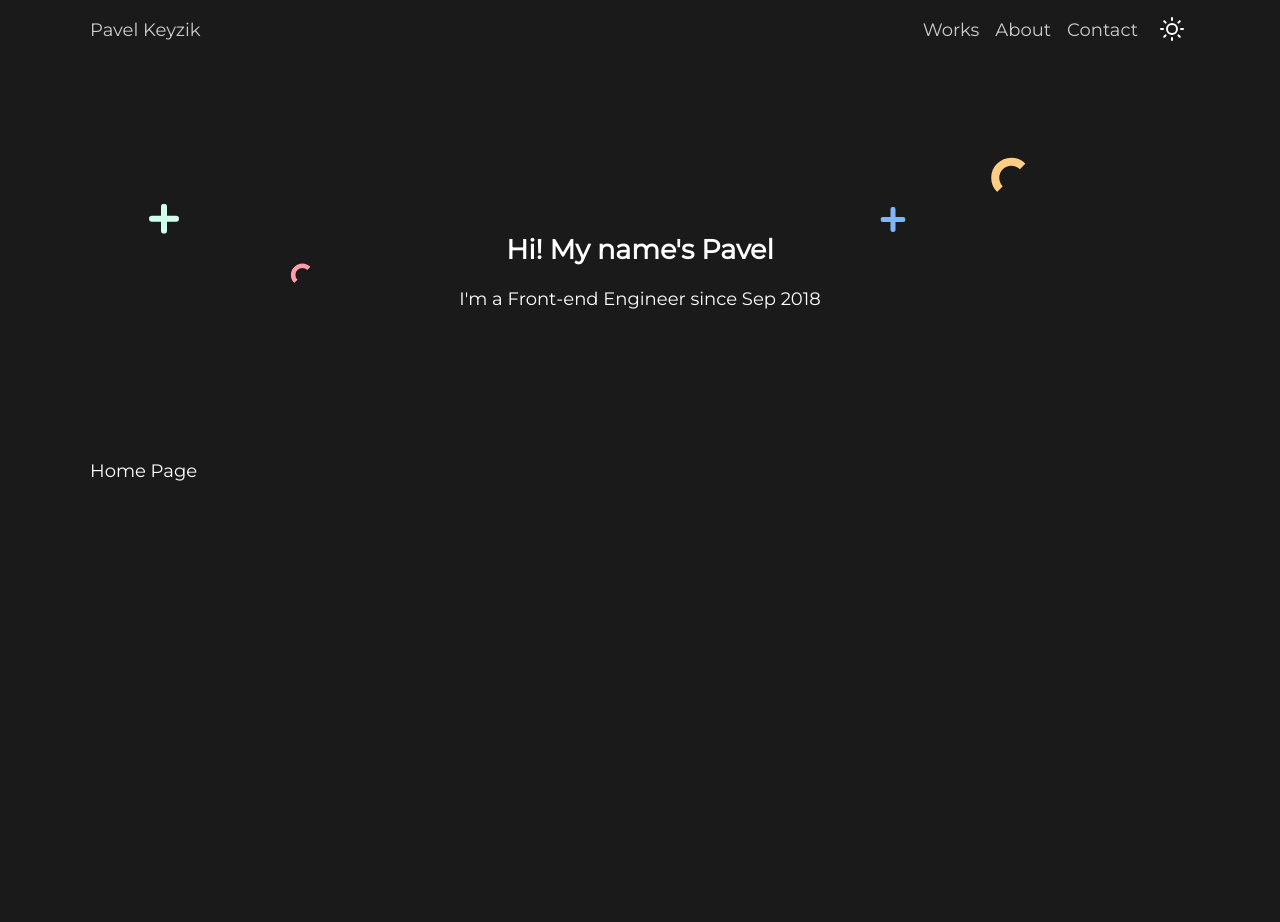
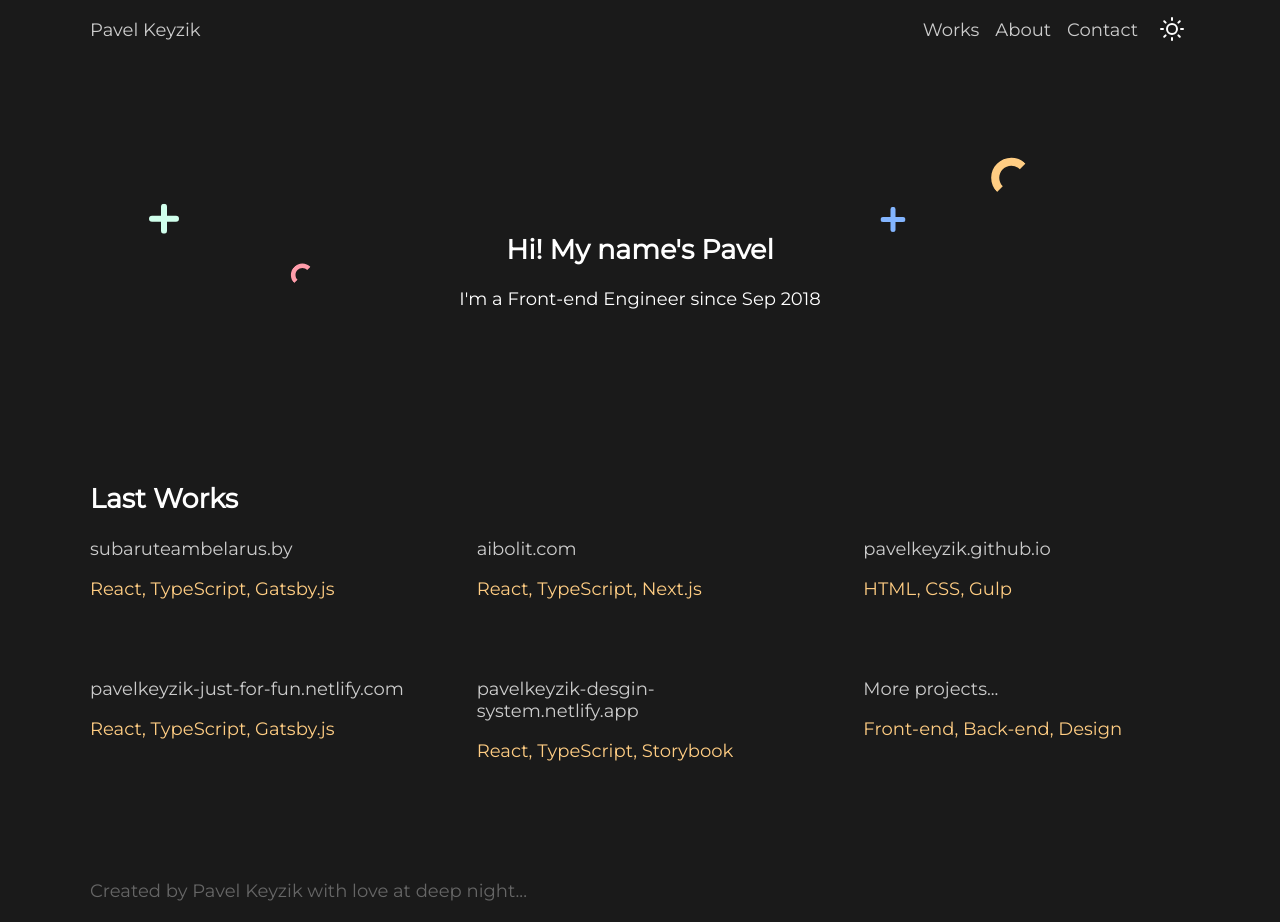
Before and after one commit to pavelkeyzik/backup.pavelkeyzik, a Next.js app: page / in a window 1280 px wide. Before the commit the page ends 800 px from the top, so only its background shows below. Built offline with nearby package versions, Linux system fonts and the light colour scheme.

Commit message:
Add Footer and LastWorks components

```diff
--- /dev/null
+++ b/src/components/Footer.tsx
@@ -0,0 +1,25 @@
+import styled from '@emotion/styled';
+import { ContentWidth } from './ContentWidth';
+
+type FooterProps = {
+  style?: React.CSSProperties;
+};
+
+function Footer(props: FooterProps) {
+  return (
+    <Root style={props.style}>
+      <ContentWidth>
+        Created by Pavel Keyzik with love at deep night...
+      </ContentWidth>
+    </Root>
+  );
+}
+
+const Root = styled.footer`
+  display: flex;
+  align-items: center;
+  padding: 20px 0;
+  color: ${(props) => props.theme.color.footerTextForeground};
+`;
+
+export { Footer };
--- /dev/null
+++ b/src/components/LastWorks.tsx
@@ -0,0 +1,81 @@
+import styled from '@emotion/styled';
+import { ContentWidth } from './ContentWidth';
+
+function LastWorks() {
+  return (
+    <ContentWidth>
+      <h2>Last Works</h2>
+      <CardsGrid>
+        <Card>
+          <a href="https://subaruteambelarus.by" target="_blank">
+            subaruteambelarus.by
+          </a>
+          <TechnologiesList>React, TypeScript, Gatsby.js</TechnologiesList>
+        </Card>
+        <Card>
+          <a href="https://aibolit.com" target="_blank">
+            aibolit.com
+          </a>
+          <TechnologiesList>React, TypeScript, Next.js</TechnologiesList>
+        </Card>
+        <Card>
+          <a href="https://pavelkeyzik.github.io" target="_blank">
+            pavelkeyzik.github.io
+          </a>
+          <TechnologiesList>HTML, CSS, Gulp</TechnologiesList>
+        </Card>
+        <Card>
+          <a
+            href="https://pavelkeyzik-just-for-fun.netlify.com"
+            target="_blank"
+          >
+            pavelkeyzik-just-for-fun.netlify.com
+          </a>
+          <TechnologiesList>React, TypeScript, Gatsby.js</TechnologiesList>
+        </Card>
+        <Card>
+          <a
+            href="https://pavelkeyzik-desgin-system.netlify.app"
+            target="_blank"
+          >
+            pavelkeyzik-desgin-system.netlify.app
+          </a>
+          <TechnologiesList>React, TypeScript, Storybook</TechnologiesList>
+        </Card>
+        <Card>
+          <a href="https://github.com/pavelkeyzik" target="_blank">
+            More projects...
+          </a>
+          <TechnologiesList>Front-end, Back-end, Design</TechnologiesList>
+        </Card>
+      </CardsGrid>
+    </ContentWidth>
+  );
+}
+
+const CardsGrid = styled.div`
+  display: grid;
+  grid-template-columns: repeat(1, 1fr);
+  grid-gap: 30px;
+
+  @media screen and (min-width: 600px) {
+    grid-gap: 40px;
+    grid-template-columns: repeat(2, 1fr);
+  }
+
+  @media screen and (min-width: 800px) {
+    grid-gap: 60px;
+    grid-template-columns: repeat(3, 1fr);
+  }
+`;
+
+const Card = styled.div`
+  display: flex;
+  flex-direction: column;
+`;
+
+const TechnologiesList = styled.p`
+  color: ${(props) => props.theme.color.technologiesListColor};
+`;
+
+export { LastWorks };
--- a/src/components/Layout.tsx
+++ b/src/components/Layout.tsx
@@ -4,6 +4,7 @@ import Link from 'next/link';
 import styled from '@emotion/styled';
 import { Header } from '../components/Header';
 import { ToggleThemButton } from '../components/ToggleThemeButton';
+import { Footer } from './Footer';
 
 type LayoutProps = {
   children?: React.ReactNode;
@@ -11,7 +12,13 @@ type LayoutProps = {
 
 function Layout(props: LayoutProps) {
   return (
-    <React.Fragment>
+    <div
+      style={{
+        display: 'flex',
+        flexDirection: 'column',
+        minHeight: '100vh',
+      }}
+    >
       <Head>
         <title>Pavel Keyzik's Personal Site</title>
       </Head>
@@ -28,8 +35,9 @@ function Layout(props: LayoutProps) {
           <ToggleThemButton />
         </Header.Item>
       </Header>
-      {props.children}
-    </React.Fragment>
+      <div style={{ flexGrow: 1 }}>{props.children}</div>
+      <Footer style={{ marginTop: 80 }} />
+    </div>
   );
 }
 
--- a/src/pages/index.tsx
+++ b/src/pages/index.tsx
@@ -1,4 +1,4 @@
-import { ContentWidth } from '../components/ContentWidth';
+import { LastWorks } from '../components/LastWorks';
 import { Layout } from '../components/Layout';
 import { ProfilePreview } from '../components/ProfilePreview';
 
@@ -6,9 +6,7 @@ function HomePage() {
   return (
     <Layout>
       <ProfilePreview />
-      <ContentWidth>
-        <div>Home Page</div>
-      </ContentWidth>
+      <LastWorks />
     </Layout>
   );
 }
--- a/src/theme/index.ts
+++ b/src/theme/index.ts
@@ -28,6 +28,8 @@ const lightTheme = {
     profilePreviewShape2: '#ff1e3d',
     profilePreviewShape3: '#ffae38',
     profilePreviewShape4: '#00d57e',
+    footerTextForeground: colorTokens.gray[400],
+    technologiesListColor: '#ff1e3d',
   },
 };
 
@@ -43,6 +45,8 @@ const darkTheme = {
     profilePreviewShape2: '#ff9dab',
     profilePreviewShape3: '#ffcd83',
     profilePreviewShape4: '#d0ffec',
+    footerTextForeground: colorTokens.gray[600],
+    technologiesListColor: '#ffcd83',
   },
 };
 
```
